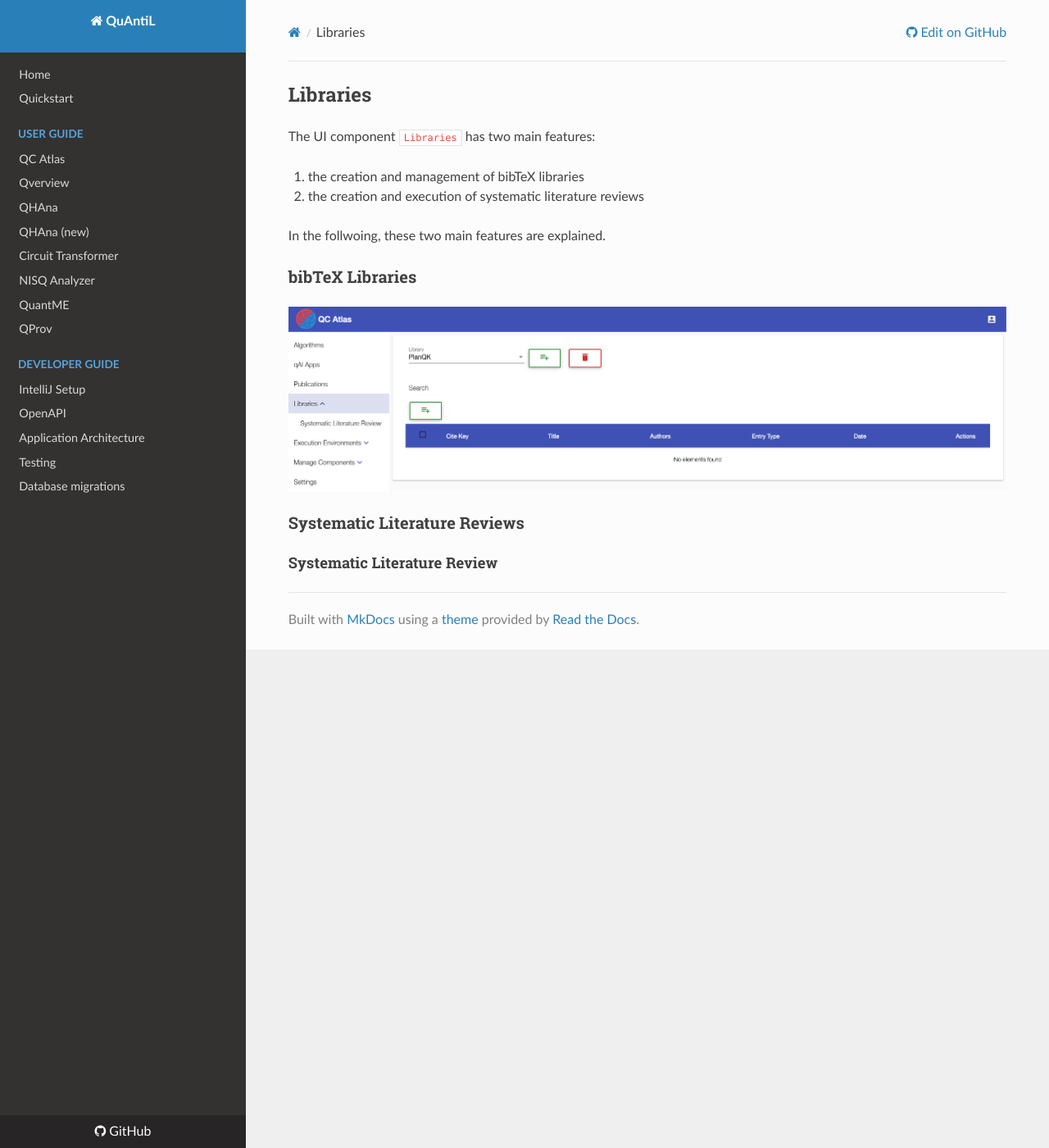
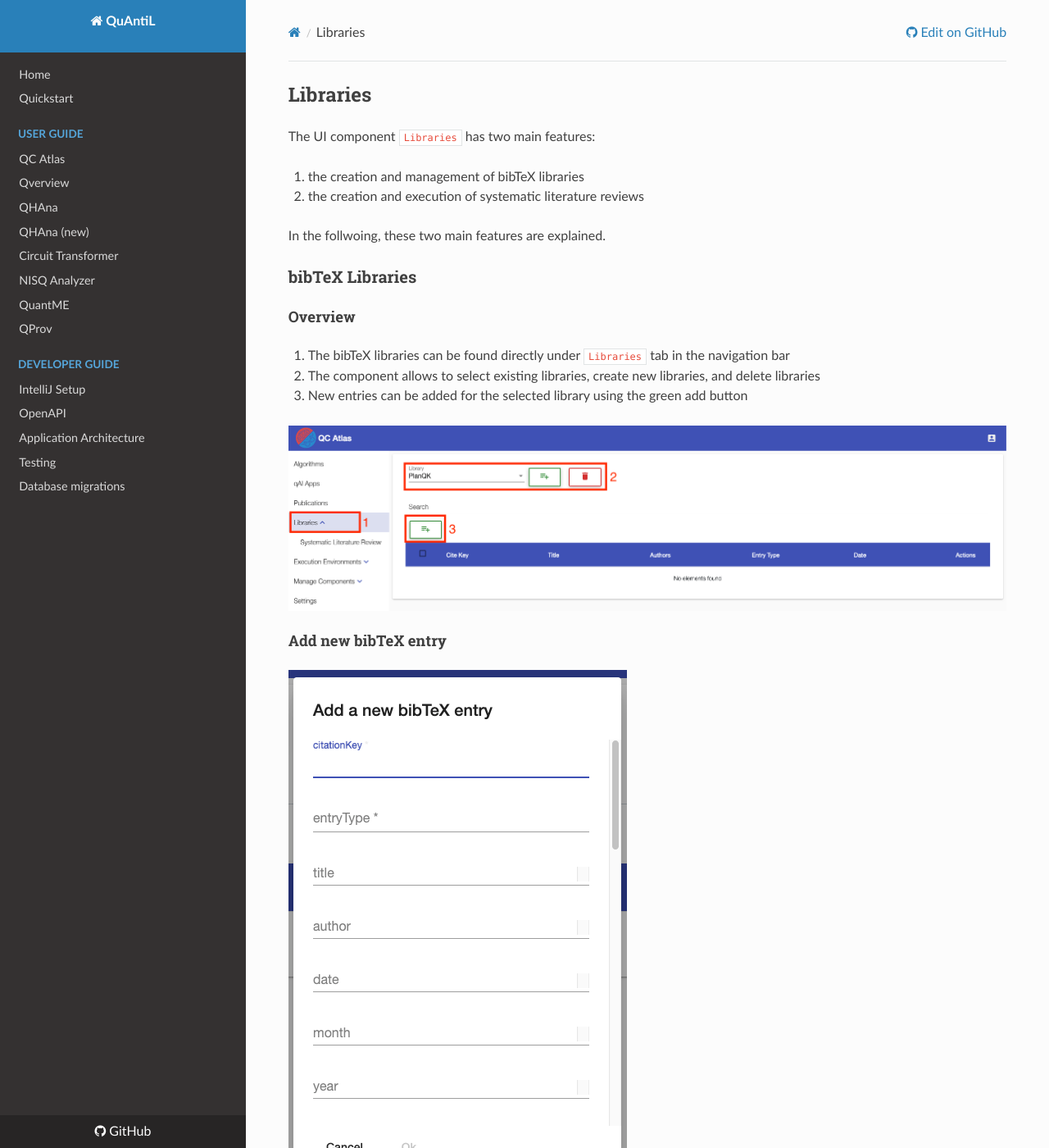
Before and after one commit to UST-QuAntiL/quantil-docs, an MkDocs documentation site: the page built from docs/user-guide/qc-atlas/libraries.md, in a window 1280 px wide and 1400 px high. Shown: the whole window at 82% size. Built offline with MkDocs 1.6.1, drawn with Linux system fonts in a browser that asks for light colours; nearby versions of some CDN libraries; some of the changed text lies outside the part shown.

Commit message:
add libraries overview
Signed-off-by: Marvin Bechtold <marvin.bechtold.dev@gmail.com>

```diff
--- a/docs/user-guide/qc-atlas/libraries.md
+++ b/docs/user-guide/qc-atlas/libraries.md
@@ -9,7 +9,21 @@ In the follwoing, these two main features are explained.
 
 ### bibTeX Libraries
 
+#### Overview
+1. The bibTeX libraries can be found directly under `Libraries` tab in the navigation bar
+2. The component allows to select existing libraries, create new libraries, and delete libraries
+3. New entries can be added for the selected library using the green add button
+
 ![alt text](../images/libraries/overview_library_ui.png "Overview Libraries")
 
-### Systematic Literature Reviews
-#### Systematic Literature Review
+#### Add new bibTeX entry
+
+![alt text](../images/libraries/add_new_bibentry.png "Add new bibTeX entry")
+
+### Systematic Literature Review
+
+#### Overview
+1. The `Systematic Literature Review` component can be found in the sub-menu of `Libraries` tab in the navigation bar
+2. The component allows to select existing studies, and to create new studies
+
+![alt text](../images/libraries/overview_slr.png "Overview SLR")
```
Also changed, not shown: docs/user-guide/images/libraries/add_new_bibentry.png, docs/user-guide/images/libraries/overview_library_ui.png, docs/user-guide/images/libraries/overview_slr.png.
